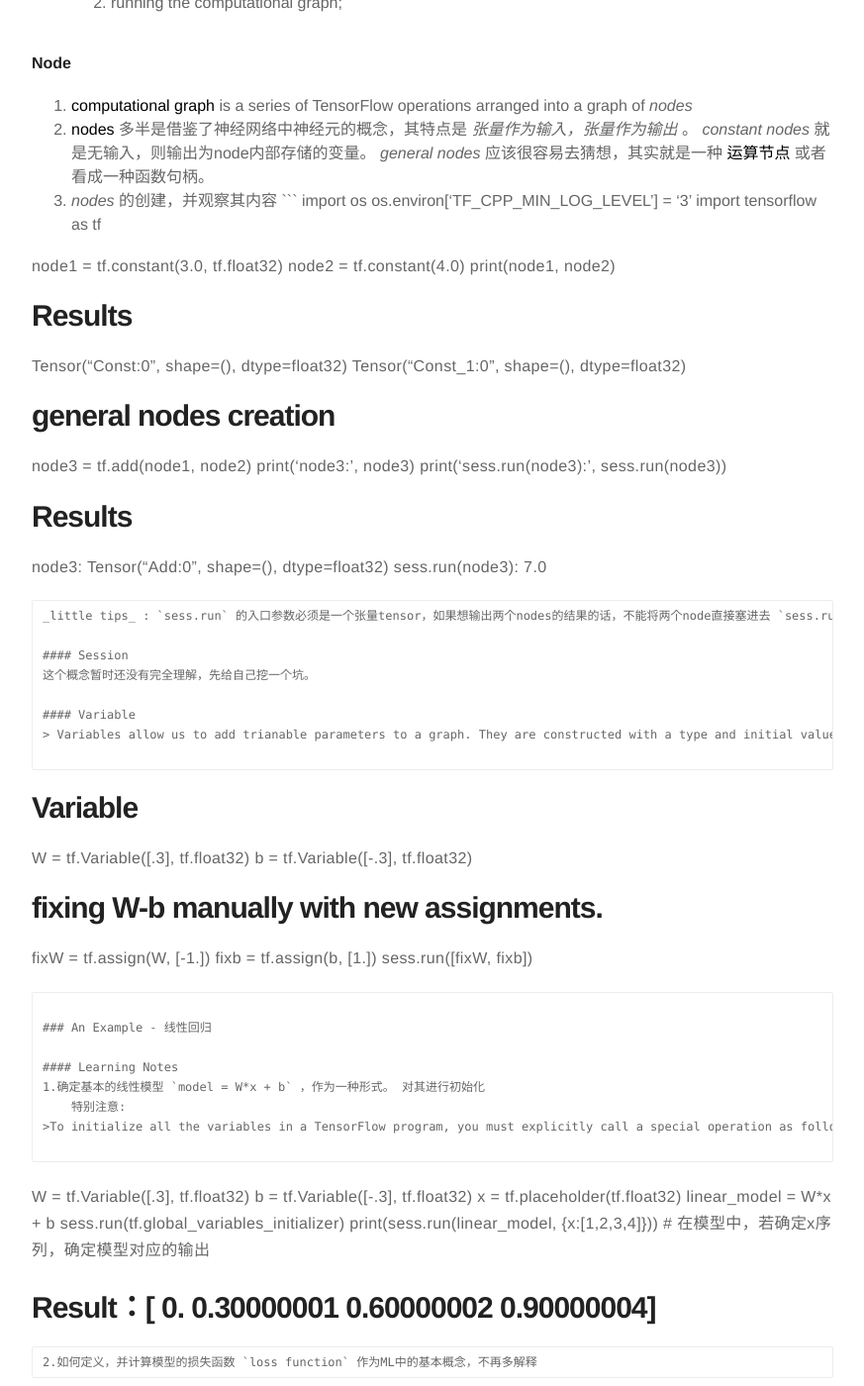
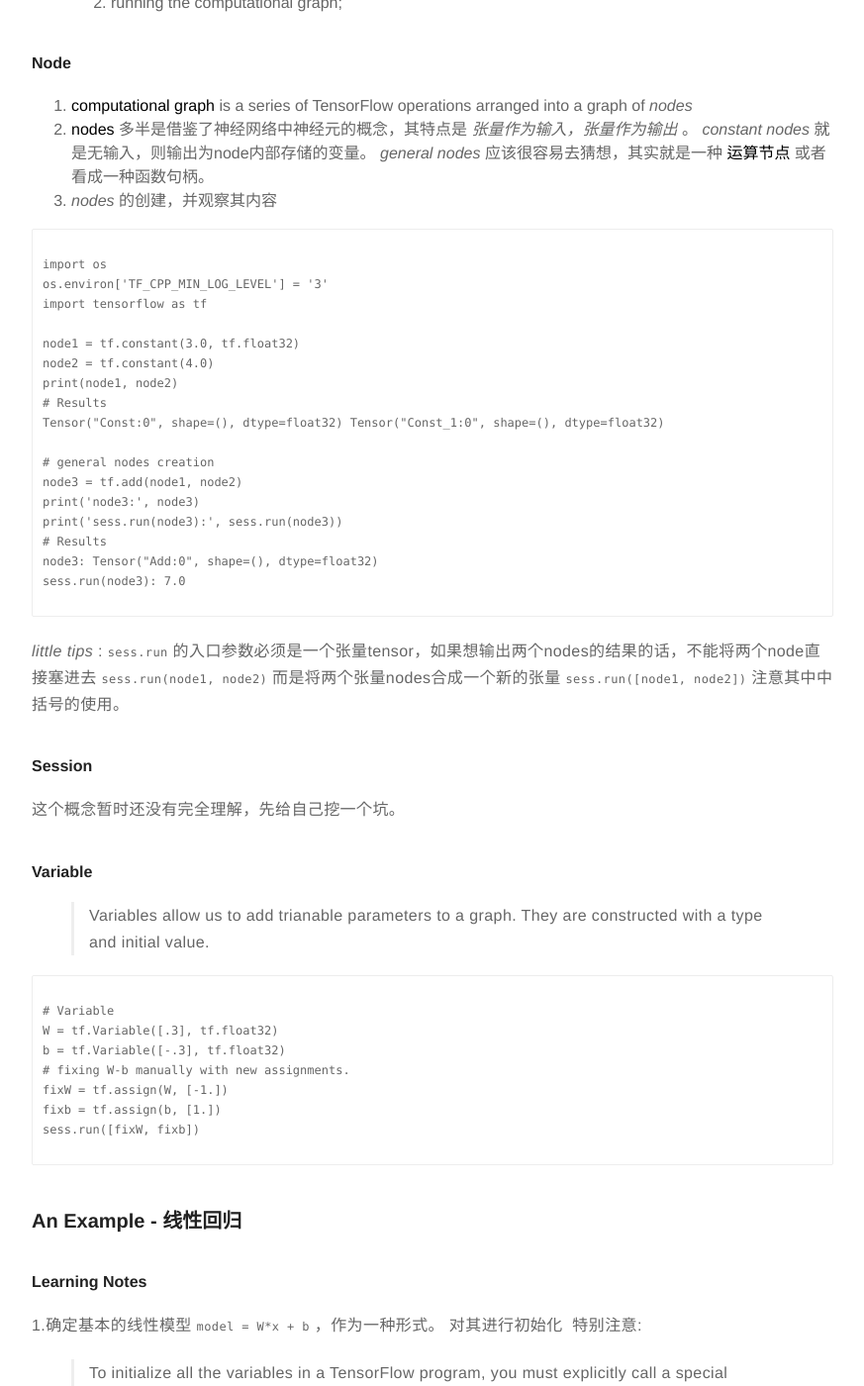
Before and after one commit to cnzero/cnzero.github.io, a Jekyll site: the page built from _posts/2017-03-21-TensorFlow:get started.md, in a window 1280 px wide and 1400 px high, scrolled down 955 px. Shown: the whole window at 99% size, without its empty margins (203-1076 px from the left). Built offline with Jekyll 4.4.1, drawn with Linux system fonts in a browser that asks for light colours; some of the changed text lies outside the part shown.

Commit message:
repaire markdown code format

````diff
--- a/_posts/2017-03-21-TensorFlow:get started.md
+++ b/_posts/2017-03-21-TensorFlow:get started.md
@@ -25,7 +25,7 @@
 
 ```
 
-3 # a rank 0 tensor; this is a scalar with shape []
+# a rank 0 tensor; this is a scalar with shape []
 [1. ,2., 3.] # a rank 1 tensor; this is a vector with shape [3]
 [[1., 2., 3.], [4., 5., 6.]] # a rank 2 tensor; a matrix with shape [2, 3]
 [[[1., 2., 3.]], [[7., 8., 9.]]] # a rank 3 tensor with shape [2, 1, 3]
@@ -42,7 +42,9 @@
     _constant nodes_ 就是无输入，则输出为node内部存储的变量。
     _general nodes_ 应该很容易去猜想，其实就是一种 __运算节点__ 或者看成一种函数句柄。
 3. _nodes_ 的创建，并观察其内容
+
 ```
+
 import os
 os.environ['TF_CPP_MIN_LOG_LEVEL'] = '3'
 import tensorflow as tf
@@ -60,6 +62,7 @@
 # Results
 node3: Tensor("Add:0", shape=(), dtype=float32)
 sess.run(node3): 7.0
+
 ```
 _little tips_ : `sess.run` 的入口参数必须是一个张量tensor，如果想输出两个nodes的结果的话，不能将两个node直接塞进去 `sess.run(node1, node2)` 而是将两个张量nodes合成一个新的张量 `sess.run([node1, node2])`  注意其中中括号的使用。
 
@@ -70,6 +73,7 @@
 > Variables allow us to add trianable parameters to a graph. They are constructed with a type and initial value.
 
 ```
+
 # Variable
 W = tf.Variable([.3], tf.float32)
 b = tf.Variable([-.3], tf.float32)
@@ -77,6 +81,7 @@
 fixW = tf.assign(W, [-1.])
 fixb = tf.assign(b, [1.])
 sess.run([fixW, fixb])
+
 ```
 
 ### An Example - 线性回归
@@ -87,6 +92,7 @@
 >To initialize all the variables in a TensorFlow program, you must explicitly call a special operation as following 5th-code.
 
 ```
+
 W = tf.Variable([.3], tf.float32)
 b = tf.Variable([-.3], tf.float32)
 x = tf.placeholder(tf.float32)
@@ -94,31 +100,45 @@
 sess.run(tf.global_variables_initializer)
 print(sess.run(linear_model, {x:[1,2,3,4]})) # 在模型中，若确定x序列，确定模型对应的输出
 # Result：[ 0.          0.30000001  0.60000002  0.90000004]
+
 ```
+
 2.如何定义，并计算模型的损失函数 `loss function` 作为ML中的基本概念，不再多解释
+
 ```
+
 y = tf.placeholder(tf.float32)
 loss = tf.reduce_sum(tf.square(linear_model - y))
 print(sess.run(loss, {x:[1,2,3,4], y:[0,-1,-2,-3]})) # 23.66
+
 ```
+
 3.但是回头想想，这样应该不对啊，对于线性模型中W与b而言，应该是可调的，我们的目标就是 ： _在当前的loss的function的优化目标下，找到最佳的W和b_ 。这里首先介绍一种手动调参W和b的方法
+
 ```
+
 # fixing W-b manually with new assignments.
 fixW = tf.assign(W, [-1.])
 fixb = tf.assign(b, [1.])
 sess.run([fixW, fixb])
 print(sess.run(loss, {x:[1,2,3,4], y:[0,-1,-2,-3]})) # 0.0
+
 ```
+
 4.而实际、正确的思路：
     在假设模型与loss function的情况下，利用已经确定的x和y数据集，__训练__ 得到最合适的模型参数W和b。
+
 ```
+
 optimizer = tf.train.GradientDescentOptimizer(0.01) # 迭代算法：梯队下降法
 train = optimizer.minimize(loss) # 优化策略：最小化loss function
 sess.run(tf.global_variables_initializer()) # 重新对变量进行初始化
 for i in range(10000):
     sess.run(train, {x:[1,2,3,4], y:[0, -1, -2, -3]}) # 迭代训练
 print(sess.run([W, b]))
+
 ```
+
 ##### 小结：
 
 > TensorFlow provides higher level abstractions for common patterns, structures, and functionality.
@@ -127,7 +147,9 @@
 
 #### Complete Codes
 经过上述亦步亦趋的教程跟进，并梳理了思路，将教程中代码梳理如下：
+
 ```
+
 import os
 os.environ['TF_CPP_MIN_LOG_LEVEL'] = '3'
 import tensorflow as tf
@@ -161,4 +183,5 @@
 # parameters' results and error evaluation
 result_W, result_b, result_e = sess.run([W, b, loss], {x:x_train, y:y_train})
 print('W: %s b: %s loss: %s' %(result_W, result_b, result_e))
+
 ```
````
Also changed, not shown: 1 other file.
